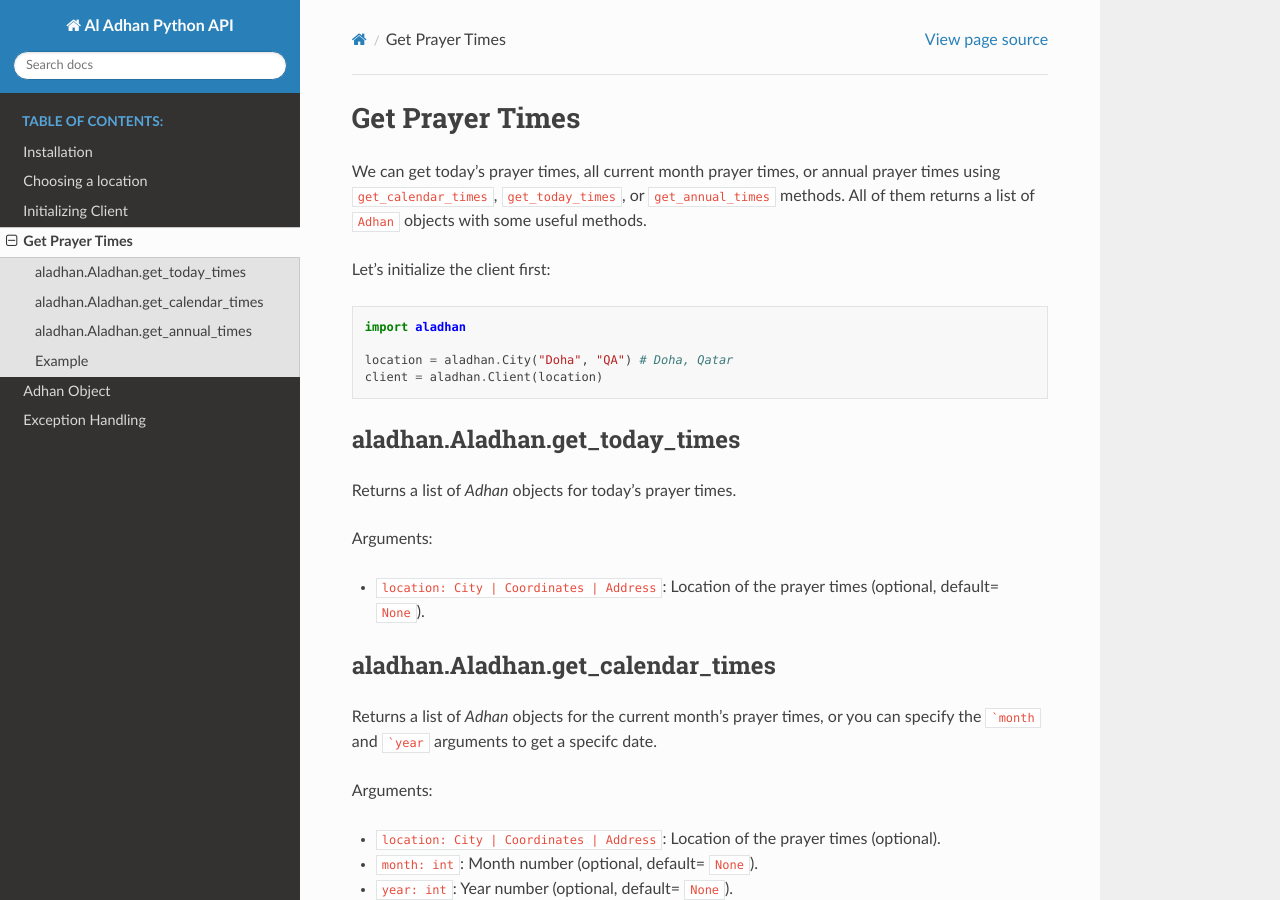
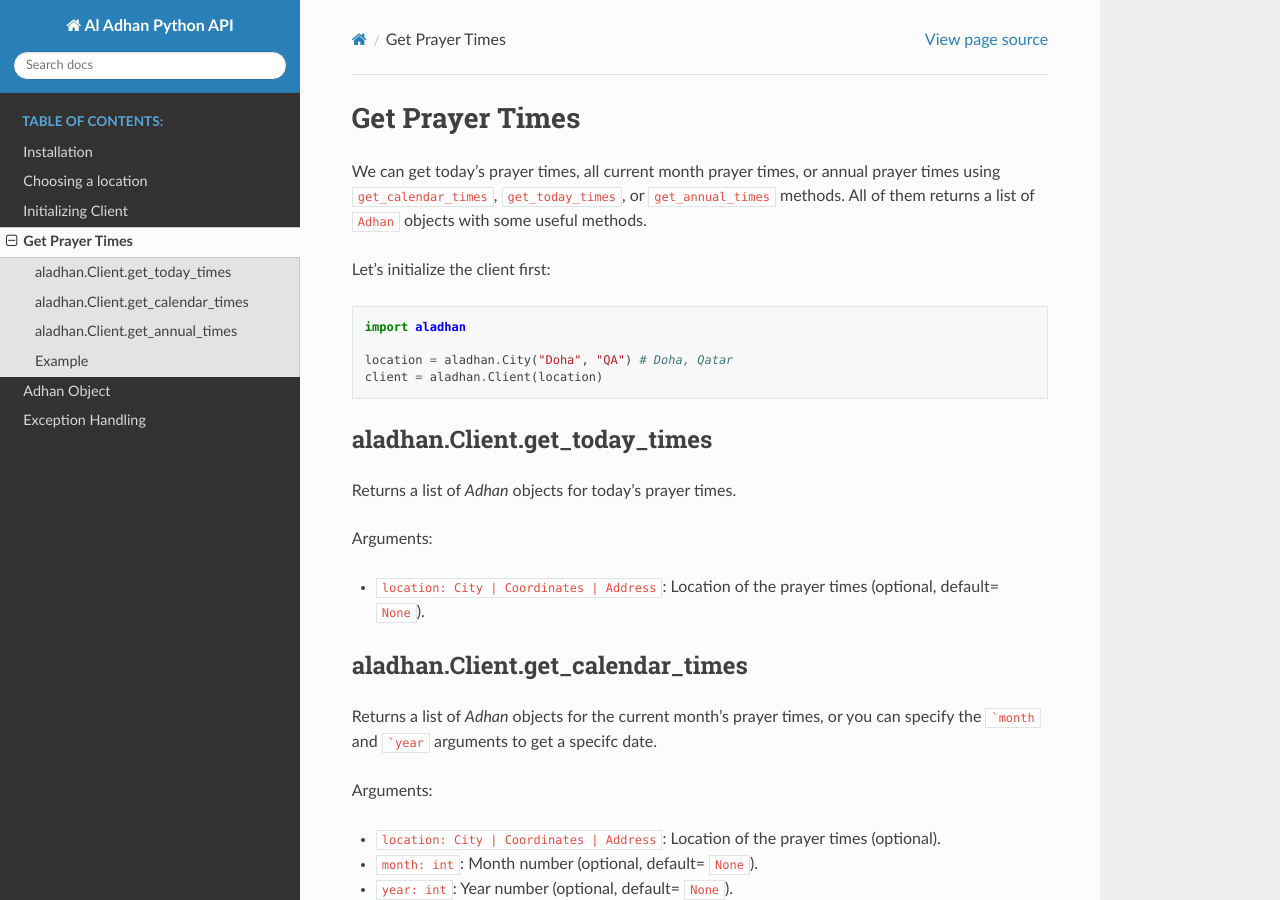
Before and after one commit to Kh4lidMD/AlAdhan, a Sphinx documentation site: the page built from docs/get_prayer_times.rst, in a window 1280 px wide and 900 px high. Built offline with Sphinx 7.4.7 and the Read the Docs theme 2.0.0, drawn with Linux system fonts in a browser that asks for light colours; some of the changed text lies outside the part shown.

Commit message:
aladhan.Aladhan.* -> aladhan.Client.* rename

````diff
--- a/docs/get_prayer_times.rst
+++ b/docs/get_prayer_times.rst
@@ -13,7 +13,7 @@ Let's initialize the client first:
     location = aladhan.City("Doha", "QA") # Doha, Qatar
     client = aladhan.Client(location)
 
-aladhan.Aladhan.get_today_times
+aladhan.Client.get_today_times
 ~~~~~~~~~~~~~~~~~~~~~~~~~~~~~~~
 
 Returns a list of `Adhan` objects for today's prayer times.
@@ -22,7 +22,7 @@ Arguments:
 
 - ``location: City | Coordinates | Address``: Location of the prayer times (optional, default= ``None``).
 
-aladhan.Aladhan.get_calendar_times
+aladhan.Client.get_calendar_times
 ~~~~~~~~~~~~~~~~~~~~~~~~~~~~~~~~~~
 
 Returns a list of `Adhan` objects for the current month's prayer times, or you can specify the ```month`` and ```year`` arguments to get a specifc date.
@@ -33,7 +33,7 @@ Arguments:
 - ``month: int``: Month number (optional, default= ``None``).
 - ``year: int``: Year number (optional, default= ``None``).
 
-aladhan.Aladhan.get_annual_times
+aladhan.Client.get_annual_times
 ~~~~~~~~~~~~~~~~~~~~~~~~~~~~~~~~
 
 Returns a list of `Adhan` objects for specifc year's prayer times (current year by default), which returns all the prayer times for the year, day by day.
````
